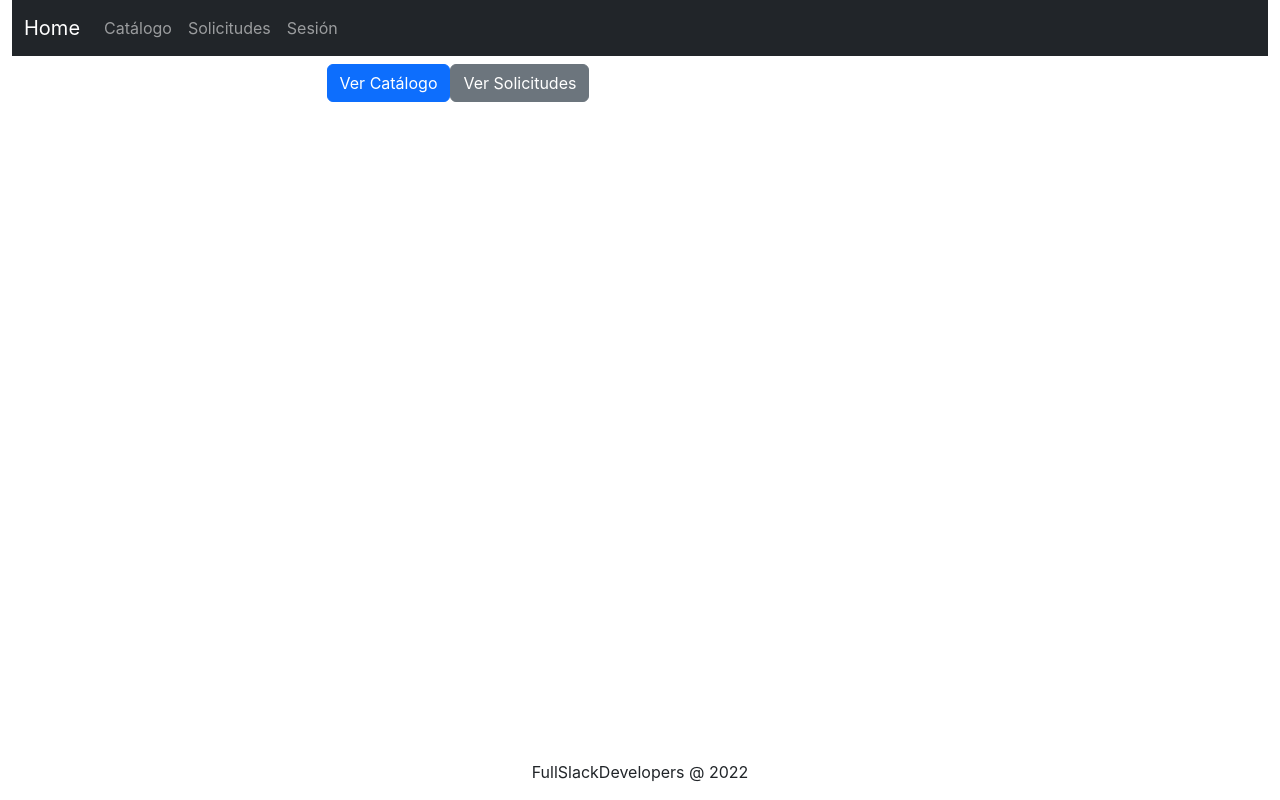
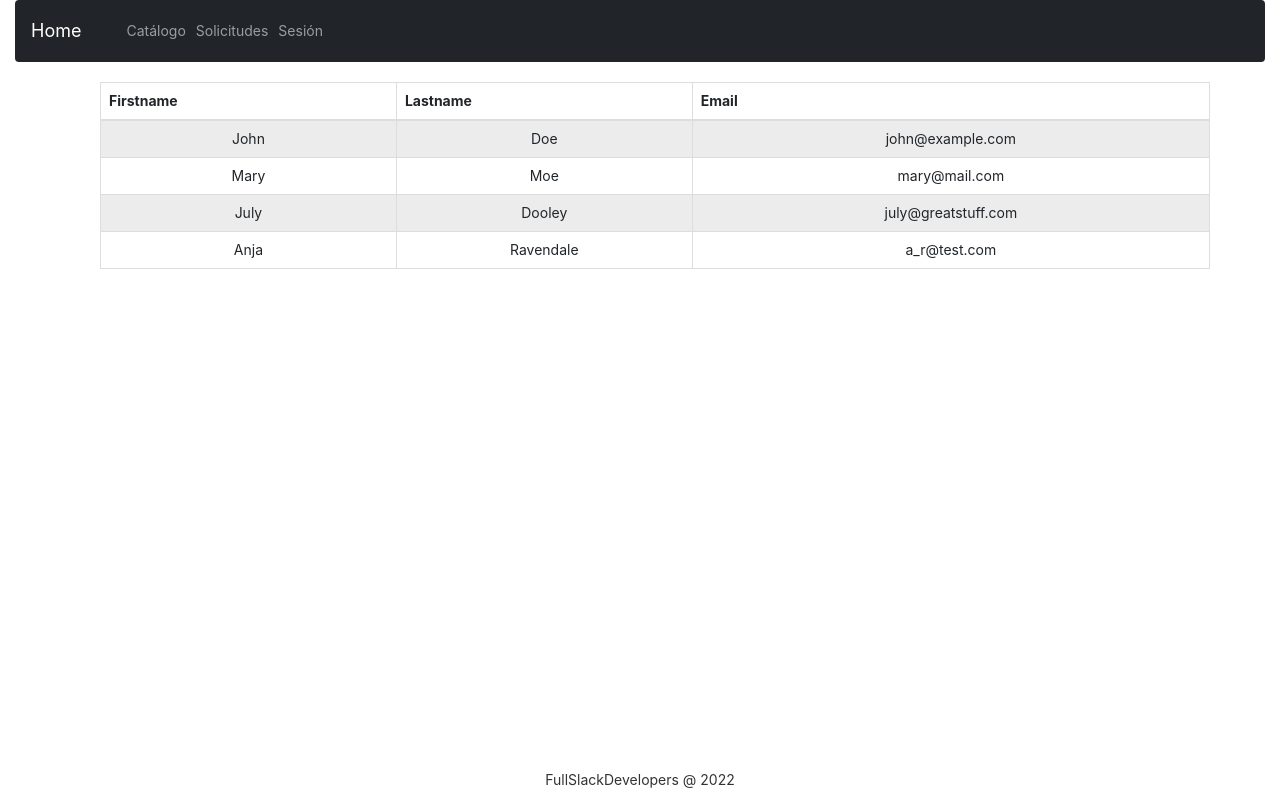
Before and after one commit to daniel-magana/WWW, a React (Create React App) app in the folder front/: page / in a window 1280 px wide. Built offline with nearby package versions, Linux system fonts and the light colour scheme.

Commit message:
catalogo v1

```diff
--- a/front/public/index.html
+++ b/front/public/index.html
@@ -11,6 +11,11 @@
     />
     <link href="https://cdn.jsdelivr.net/npm/bootstrap@5.2.2/dist/css/bootstrap.min.css" rel="stylesheet">
     <script src="https://cdn.jsdelivr.net/npm/bootstrap@5.2.2/dist/js/bootstrap.bundle.min.js"></script>
+
+    <link rel="stylesheet" href="https://maxcdn.bootstrapcdn.com/bootstrap/3.4.1/css/bootstrap.min.css">
+    <script src="https://ajax.googleapis.com/ajax/libs/jquery/3.6.0/jquery.min.js"></script>
+    <script src="https://maxcdn.bootstrapcdn.com/bootstrap/3.4.1/js/bootstrap.min.js"></script>
+
     <link rel="apple-touch-icon" href="%PUBLIC_URL%/logo192.png" />
     <!--
       manifest.json provides metadata used when your web app is installed on a
--- a/front/src/App.js
+++ b/front/src/App.js
@@ -3,6 +3,7 @@ import './App.css';
 import Navbar from './components/Navbar';
 import Footer from './components/Footer';
 import Home from './components/Home';
+import Catalogo from './components/Catalogo';
 
 
 function App() {
@@ -11,7 +12,7 @@ function App() {
       <Navbar></Navbar>
       <div className='container'>
           {/* aqui ocurre la magia */}
-          <Home></Home>
+          <Catalogo></Catalogo>
       </div>
       <Footer></Footer>
     </div>
--- /dev/null
+++ b/front/src/components/Catalogo.js
@@ -0,0 +1,45 @@
+import React from "react";
+
+class Catalogo extends React.Component{
+    render(){
+        return(
+            <div class="container">
+            <table class="table table-bordered table-striped">
+                <thead>
+                <tr>
+                    <th>Firstname</th>
+                    <th>Lastname</th>
+                    <th>Email</th>
+                </tr>
+                </thead>
+                <tbody id="myTable">
+                <tr>
+                    <td>John</td>
+                    <td>Doe</td>
+                    <td>john@example.com</td>
+                </tr>
+                <tr>
+                    <td>Mary</td>
+                    <td>Moe</td>
+                    <td>mary@mail.com</td>
+                </tr>
+                <tr>
+                    <td>July</td>
+                    <td>Dooley</td>
+                    <td>july@greatstuff.com</td>
+                </tr>
+                <tr>
+                    <td>Anja</td>
+                    <td>Ravendale</td>
+                    <td>a_r@test.com</td>
+                </tr>
+                </tbody>
+            </table>
+            </div>
+
+        );
+    }
+}
+
+
+export default Catalogo;
```
